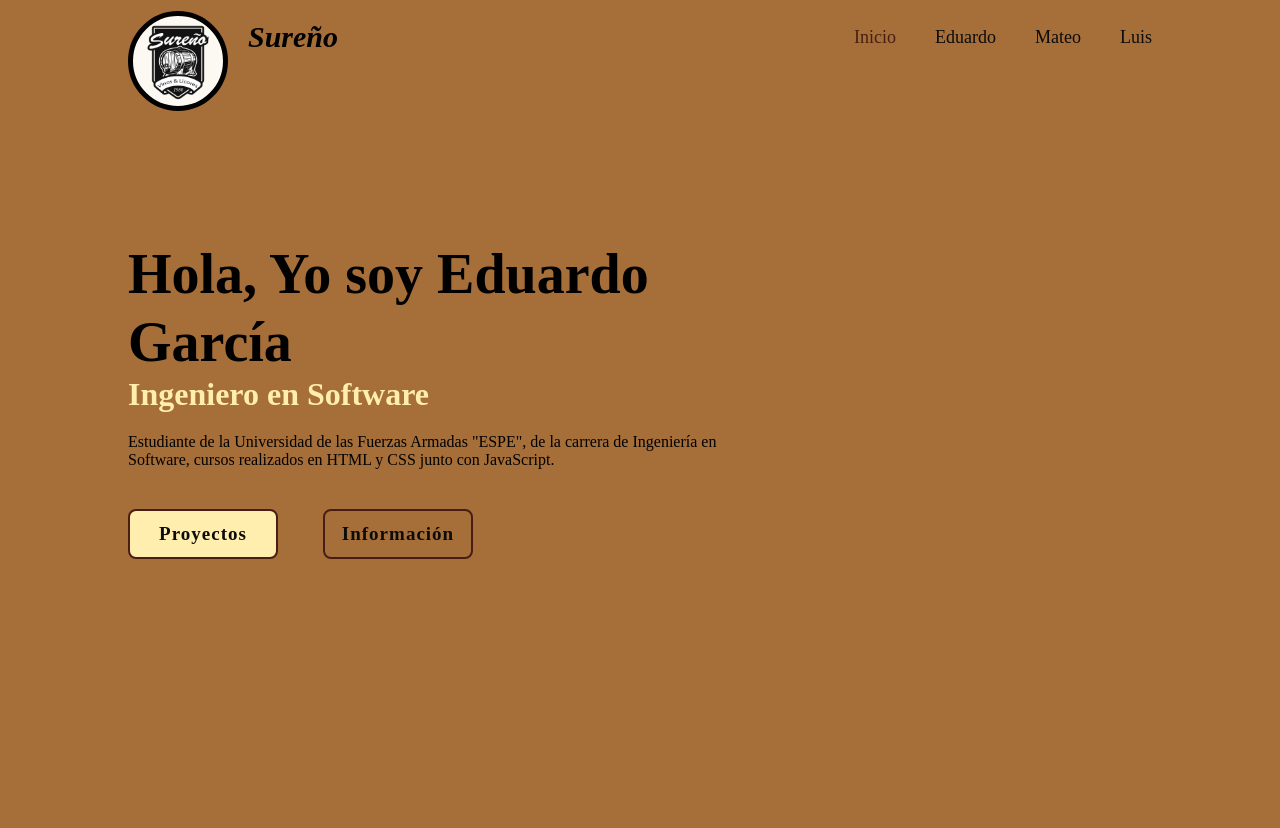
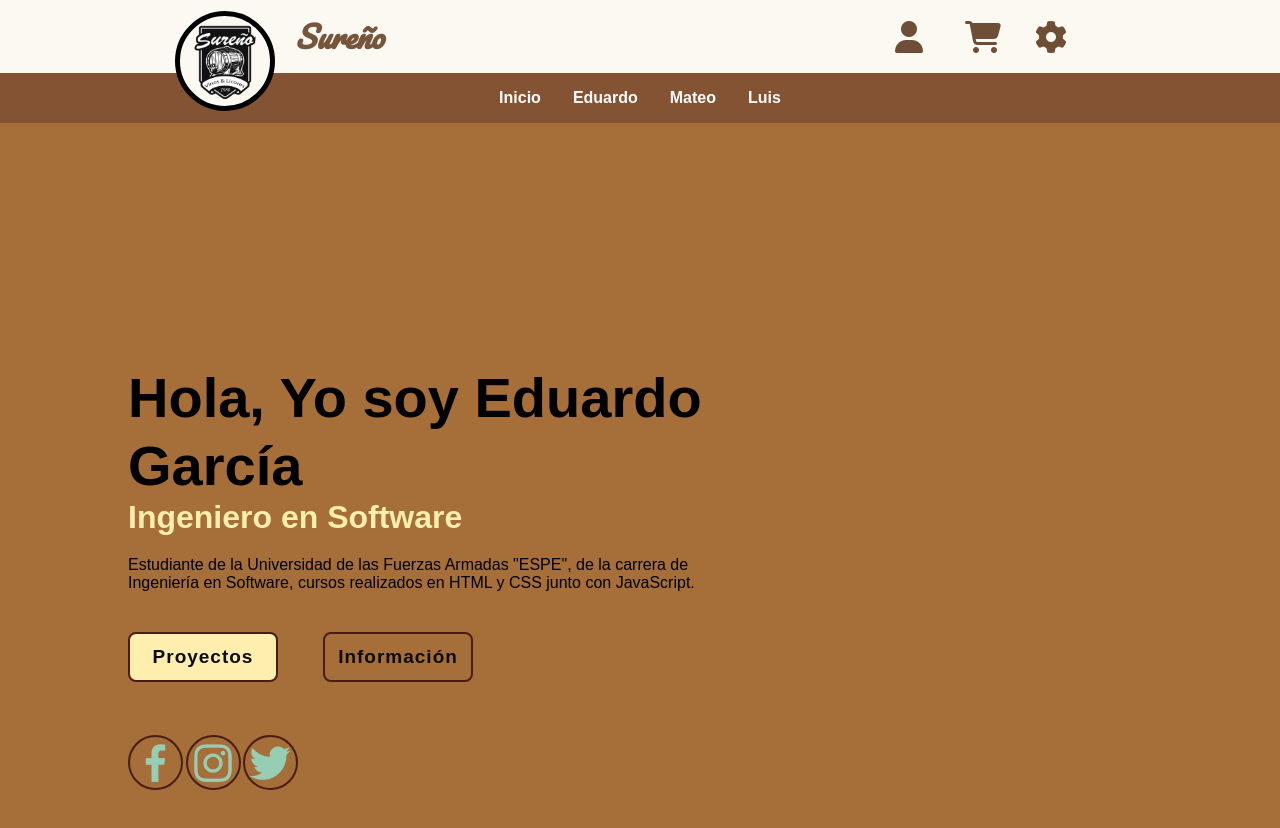
Before and after one commit to luis-sagx/SurenioWebsite, a plain HTML site: page portafolio.html in a window 1280 px wide. Before the commit the page ends 800 px from the top, so only its background shows below. Drawn offline with nearby package versions, Linux system fonts and the light colour scheme.

Commit message:
EduardoV1.1.4
Portafolio casi terminado

```diff
--- a/css/portafolio.css
+++ b/css/portafolio.css
@@ -9,7 +9,7 @@ body {
 }
 
 /*Header*/
-.header {
+/* .header {
     position: fixed;
     top: 0;
     left: 0;
@@ -29,7 +29,7 @@ body {
 
 .mark img {
     width: 100px;
-    position: absolute; /* Alinea el logo independientemente del flexbox */
+    position: absolute;
     margin-top: 3rem;
     padding: 2px;
     border-radius: 50%;
@@ -56,8 +56,7 @@ body {
 .navbar a:hover ,
 .navbar a.active{
     color: #481E14;
-
-}
+} */
 /*Header*/
 
 /*Seccion*/
@@ -115,11 +114,24 @@ body {
     letter-spacing: 1px;
     z-index: 1;
     overflow: hidden;
+    transition: .5s;
+}
+
+.btn-1 a:hover {
+    color: #96CEB4;
 }
 
 .btn-1 a:nth-child(2) {
     background: transparent;
     color: #0C0C0C;
+}
+
+.btn-1 a:nth-child(2):hover {
+    color: #96CEB4;
+}
+
+.btn-1 a:nth-child(2)::before{
+    background: #9B3922;
 }
 
 .btn-1 a::before {
@@ -137,4 +149,51 @@ body {
 .btn-1 a:hover::before {
     width: 100%;
 }
+
+.home-sci {
+    position: absolute;
+    bottom: 10px;
+    width: 170px;
+    background-color: transparent;
+    display: flex;
+    justify-content: space-between;
+}
+
+.home-sci a {
+    position: relative;
+    display: inline-flex;
+    width: 55px;
+    height: 55px;
+    background: transparent;
+    border: 2px solid #481E14;
+    border-radius: 50%;
+    font-size: 50px;
+    color: #96CEB4;
+    text-decoration: none;
+    justify-content: center;
+    align-items: center;
+    z-index: 1;
+    overflow: hidden;
+    transition: .5s;
+}
+
+.home-sci a::before {
+    content: '';
+    position: absolute;
+    top: 0;
+    left: 0;
+    width: 0;
+    height: 100%;
+    background-color: #9B3922;
+    z-index: -1;
+    transition: .5s;
+}
+
+.home-sci a:hover:before {
+    width: 100%;
+}
+
+.home-sci a:hover {
+    color: #96CEB4;
+}
 /*Seccion*/
--- a/portafolio.html
+++ b/portafolio.html
@@ -4,10 +4,14 @@
     <meta charset="UTF-8">
     <meta name="viewport" content="width=device-width, initial-scale=1.0">
     <link rel="stylesheet" href="./css/portafolio.css">
+    <link href='https://unpkg.com/boxicons@2.1.4/css/boxicons.min.css' rel='stylesheet'>
+    <link rel="stylesheet" href="./css/styles.css">
+    <link rel="stylesheet" href="https://cdnjs.cloudflare.com/ajax/libs/font-awesome/6.7.1/css/all.min.css" integrity="sha512-5Hs3dF2AEPkpNAR7UiOHba+lRSJNeM2ECkwxUIxC1Q/FLycGTbNapWXB4tP889k5T5Ju8fs4b1P5z/iB4nMfSQ==" crossorigin="anonymous" referrerpolicy="no-referrer" />
+    <link href="https://fonts.googleapis.com/css2?family=Pacifico&display=swap" rel="stylesheet">
     <title>Portafolio</title>
 </head>
 <body>
-    <header class="header">
+    <!-- <header class="header">
         <div class="mark">
             <img src="./images/logo.png" alt="logo">
             <h1>Sureño</h1>
@@ -18,8 +22,34 @@
             <a href="#">Mateo</a>
             <a href="#">Luis</a>
         </nav>
+    </header> -->
+    <header>
+        <div class="header">
+            <div class="mark">
+                <img src="./images/logo.png" alt="logo">
+                <h1>Sureño</h1>
+            </div>
+            <div class="options">
+                <a href="login.html">
+                    <i class="fa-solid fa-user fa-2x"></i>
+                </a>
+                <a href="shopping.html">
+                    <i class="fa-solid fa-cart-shopping fa-2x"></i>
+                </a>
+                <a href="setting.html">
+                    <i class="fa-solid fa-gear fa-2x"></i>
+                </a>
+            </div>
+        </div>
     </header>
-
+    <nav>
+        <ul>
+            <li><a href="index.html">Inicio</a></li>
+            <li><a href="aboutUs.html">Eduardo</a></li>
+            <li><a href="product.html">Mateo</a></li>
+            <li><a href="contact.html">Luis</a></li>
+        </ul>
+    </nav>
     <section class="home">
         <div class="home-content">
             <h1>Hola, Yo soy Eduardo García</h1>
@@ -34,6 +64,12 @@
                 <a href="#">Información</a>
             </div>
         </div>
+
+        <div class="home-sci">
+            <a href="#"><i class='bx bxl-facebook'></i></a>
+            <a href="#"><i class='bx bxl-instagram' ></i></a>
+            <a href="#"><i class='bx bxl-twitter' ></i></a>
+        </div>
     </section>
 </body>
 </html>
```
